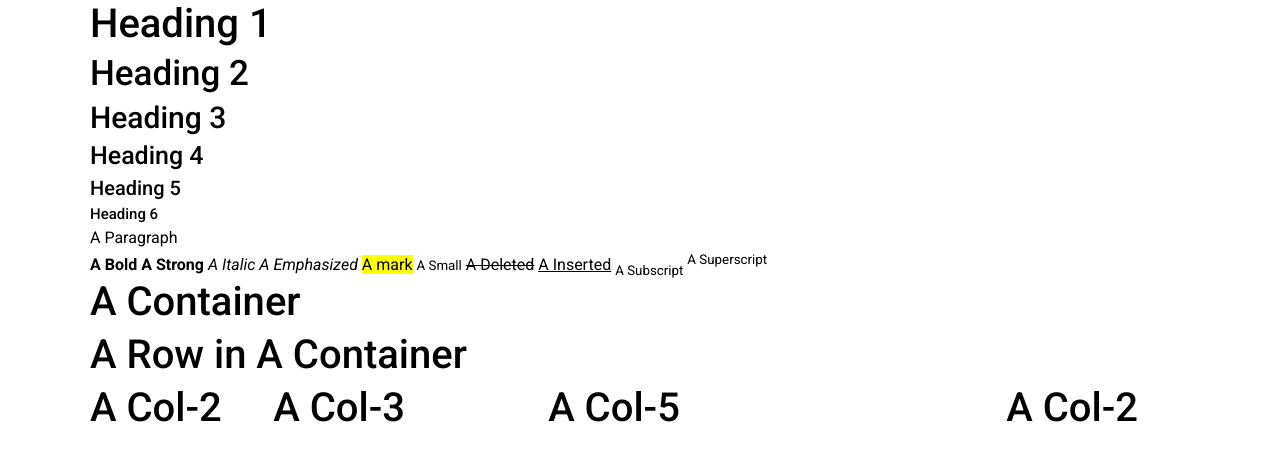
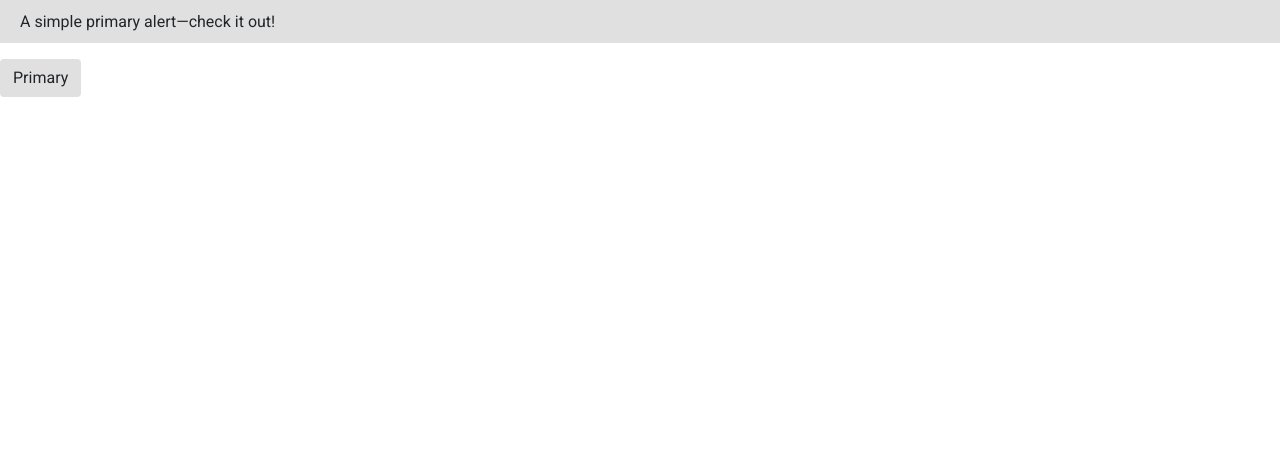
Before and after one commit to TeamUltraSoft/CSS-FUN, a plain HTML site: page index.html in a window 1280 px wide. Drawn offline with Linux system fonts and the light colour scheme.

Commit message:
added Alert and Button

```diff
--- /dev/null
+++ b/css/components.css
@@ -0,0 +1,34 @@
+.alert {
+    position: relative;
+    padding: 12px 20px;
+    margin-bottom: 16px;
+    background-color: #e0e0e0;
+    color: #212529;
+}
+
+button {
+    margin: 0;
+    text-transform: none;
+    font-family: inherit;
+    font-size: inherit;
+    line-height: inherit;
+    overflow: visible;
+    border-radius: 0;
+}
+
+.btn {
+    display: inline-block;
+    font-weight: 400;
+    text-align: center;
+    vertical-align: middle;
+    cursor: pointer;
+    user-select: none;
+    background-color: #e0e0e0;
+    color: #212529;
+    border: 1px solid transparent;
+    padding: 6px 12px;
+    font-size: 16px;
+    line-height: 1.5;
+    border-radius: 4px;
+    transition: color .15s ease-in-out,background-color .15s ease-in-out,border-color .15s ease-in-out,box-shadow .15s ease-in-out;
+}
--- a/index.html
+++ b/index.html
@@ -14,62 +14,17 @@
   <link href="./css/ultra.css" rel="stylesheet" type="text/css">
   <link href="./css/layout.css" rel="stylesheet" type="text/css">
   <link href="./css/typography.css" rel="stylesheet" type="text/css">
+  <link href="./css/components.css" rel="stylesheet" type="text/css">
 </head>
 
 <body>
 
-<div class="container">
-    <h1>Heading 1</h1>
-    <h2>Heading 2</h2>
-    <h3>Heading 3</h3>
-    <h4>Heading 4</h4>
-    <h5>Heading 5</h5>
-    <h6>Heading 6</h6>
-    <p>A Paragraph</p>
-    <b>A Bold</b>
-    <strong>A Strong</strong>
-    <i>A Italic</i>
-    <em>A Emphasized</em>
-    <mark>A mark</mark>
-    <small>A Small</small>
-    <del>A Deleted</del>
-    <ins>A Inserted</ins>
-    <sub>A Subscript</sub>
-    <sup>A Superscript</sup>
+<div class="alert" role="alert">
+    A simple primary alert—check it out!
 </div>
 
+<button type="button" class="btn">Primary</button>
 
-<!--Container-->
-
-<div class="container">
-    <h1>A Container</h1>
-</div>
-
-<!--Row-->
-<div class="container">
-    <div class="row">
-        <h1>A Row in A Container</h1>
-    </div>
-</div>
-
-<!--Col-->
-
-<div class="container">
-    <div class="row">
-        <div class="col col-2">
-            <h1>A Col-2</h1>
-        </div>
-        <div class="col col-3">
-            <h1>A Col-3</h1>
-        </div>
-        <div class="col col-5">
-            <h1>A Col-5</h1>
-        </div>
-        <div class="col col-2">
-            <h1>A Col-2</h1>
-        </div>
-    </div>
-</div>
 
 </body>
 </html>
```
